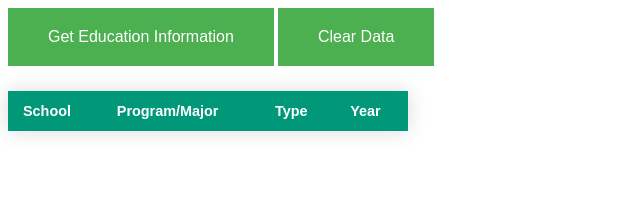
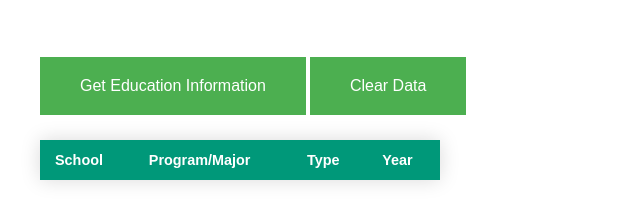
Before and after one commit to haim9876/gitpublicdomainfree, a plain HTML site: page index.html in a window 1280 px wide. Shown: the whole page, without its empty margins (0-640 px from the left). Drawn offline with Linux system fonts and the light colour scheme.

Commit message:
Update style.css
fixxxxxxes

```diff
--- a/css/style.css
+++ b/css/style.css
@@ -10,9 +10,8 @@ button {
 }
 
 #demo{
-  /*margin: 25px auto;*/
-  /*padding: 2rem;*/
-  justify-content: center;
+  margin: 25px auto;
+  padding: 2rem;
 }
 
 button:hover,
```
